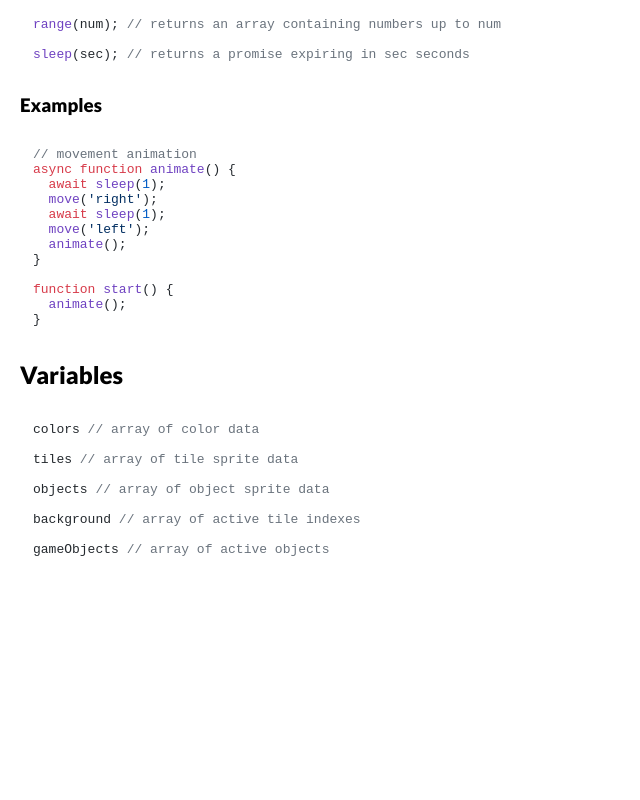
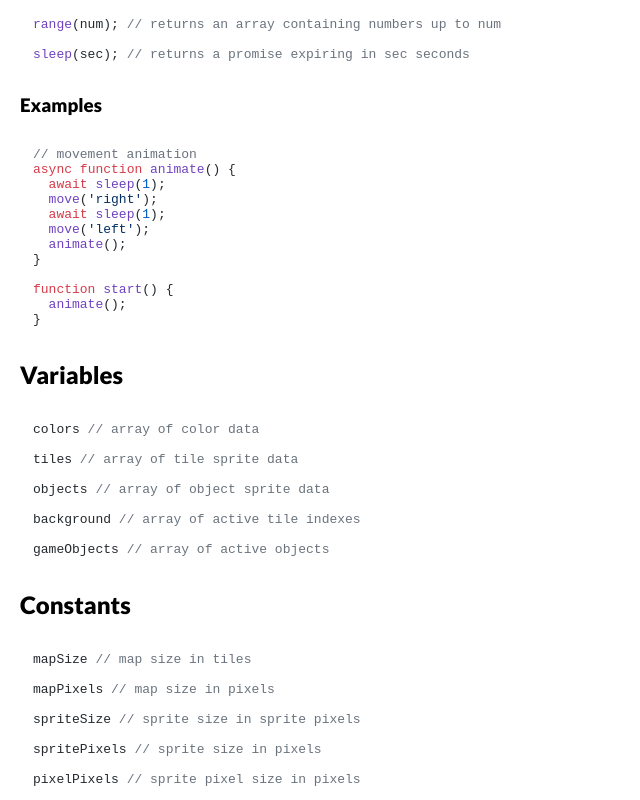
Before and after one commit to LearnCodeOrg/codetrain, a Next.js app: page /docs in a window 1280 px wide. Shown: the part 2386-3186 px from the top of the page, without its empty margins (0-640 px from the left). Before the commit the page ends 2956 px from the top, so only its background shows below. Built offline with nearby package versions, Linux system fonts and the light colour scheme; no server answers.

Commit message:
Create constants section.

```diff
--- a/pages/docs.js
+++ b/pages/docs.js
@@ -199,6 +199,18 @@ background // array of active tile indexes
 
 gameObjects // array of active objects`}
         </Code>
+        <h2 id="constants">Constants</h2>
+        <Code>
+{`mapSize // map size in tiles
+
+mapPixels // map size in pixels
+
+spriteSize // sprite size in sprite pixels
+
+spritePixels // sprite size in pixels
+
+pixelPixels // sprite pixel size in pixels`}
+        </Code>
       </div>
     </div>
   )
```
